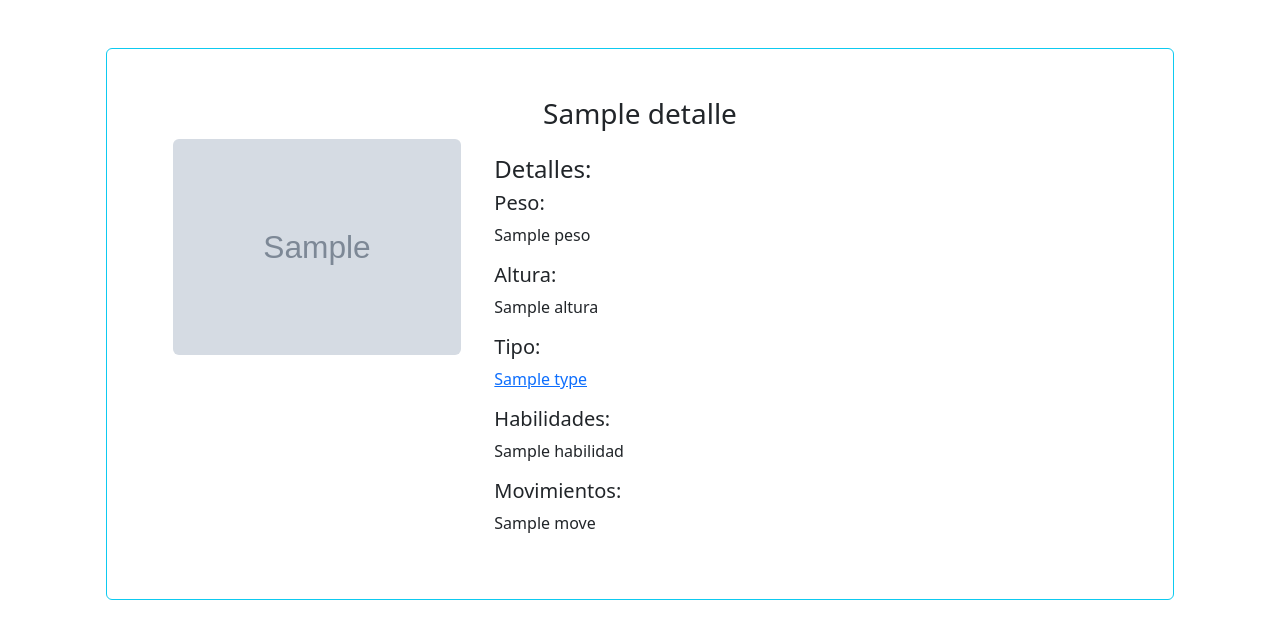
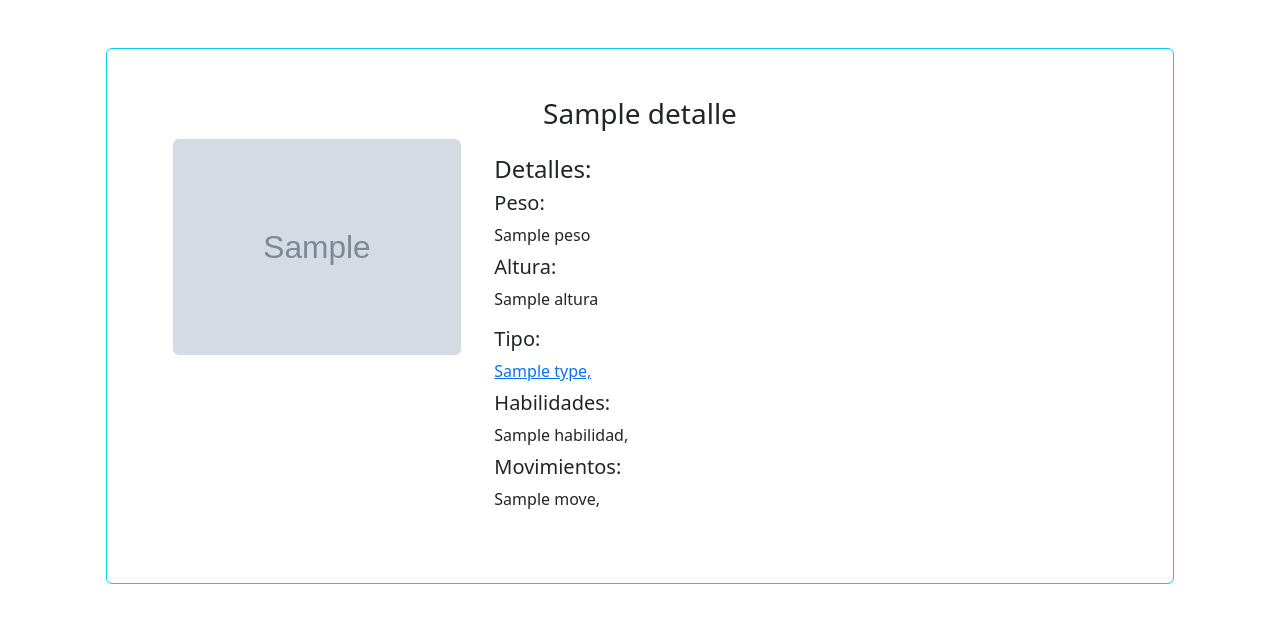
Before and after one commit to samuel-wh/PokeAPI, a Django app: template templates/pokemon/pokemon_detalles.html in a window 1280 px wide. Shown: the part 56-695 px from the top of the page. Run offline with Django 3.2, Linux system fonts and the light colour scheme; the template is opened without the code that fills it: most values are stand-ins (such as "Sample title", 1, 10 or a date in 2020); grey boxes marked "Sample" are stand-in pictures.

```diff
--- a/apps/pokemon/views.py
+++ b/apps/pokemon/views.py
@@ -10,7 +10,7 @@ def index(request):
 
 def pokemon_list(request):
     # Endpoint
-    url = "https://pokeapi.co/api/v2/pokemon/?limit=90"
+    url = "https://pokeapi.co/api/v2/pokemon/?limit=10"
     response = requests.get(url)
 
     if response.status_code == 200:
--- a/templates/pokemon/pokemon_detalles.html
+++ b/templates/pokemon/pokemon_detalles.html
@@ -10,26 +10,28 @@
       <div class="col-md-8">
         <div class="card-body">
           <h4 class="card-title text-start">Detalles:</h4>
-          <h5 class="card-title text-start">Peso:</h5>
-          <p class="card-text text-start">{{detalle.peso}}</p>
-          <h5 class="card-title text-start">Altura:</h5>
-          <p class="card-text text-start">{{detalle.altura}}</p>
+          <h5 class="card-title text-start">Peso: </h5>
+          <p class="card-title text-start">{{detalle.peso}}</p>
+          <h5 class="card-title text-start">Altura: </h5>
+          <p class="card-titile text-start">{{detalle.altura}}</p>
+
           <h5 class="card-title text-start">Tipo:</h5>
 
-          {%if tipos%} {%for tipos in tipos%}
-          <p class="card-text text-start">
-            <a href="{%url 'pokemon_tipo' tipos.id%}">{{tipos.type.name}}</a>
-          </p>
+          <p class="card-title text-start">{%if tipos%} {%for tipos in tipos%}<a
+              href="{%url 'pokemon_tipo' tipos.id%}">{{tipos.type.name}}, </a>{%endfor%}{%endif%}</p>
 
-          {%endfor%}{%endif%}
+
+
           <h5 class="card-title text-start">Habilidades:</h5>
-          {%if habilidades%}{%for habilidades in habilidades%}
-          <p class="card-text text-start">{{habilidades.habilidad.name}}</p>
-          {%endfor%}{%endif%}
+          <p class="card-title text-start">{%if habilidades%}{%for habilidades in habilidades%}
+            {{habilidades.habilidad.name}},
+            {%endfor%}{%endif%}</p>
+
           <h5 class="card-title text-start">Movimientos:</h5>
-          {%if movimientos%}{%for movimientos in movimientos%}
-          <p class="card-text text-start">{{movimientos.move.name}}</p>
-          {%endfor%}{%endif%}
+          <p class="card-title text-start">{%if movimientos%}{%for movimientos in movimientos%}
+            {{movimientos.move.name}},
+            {%endfor%}{%endif%}</p>
+
         </div>
 
       </div>
```
Also changed, not shown: 1 other file.
